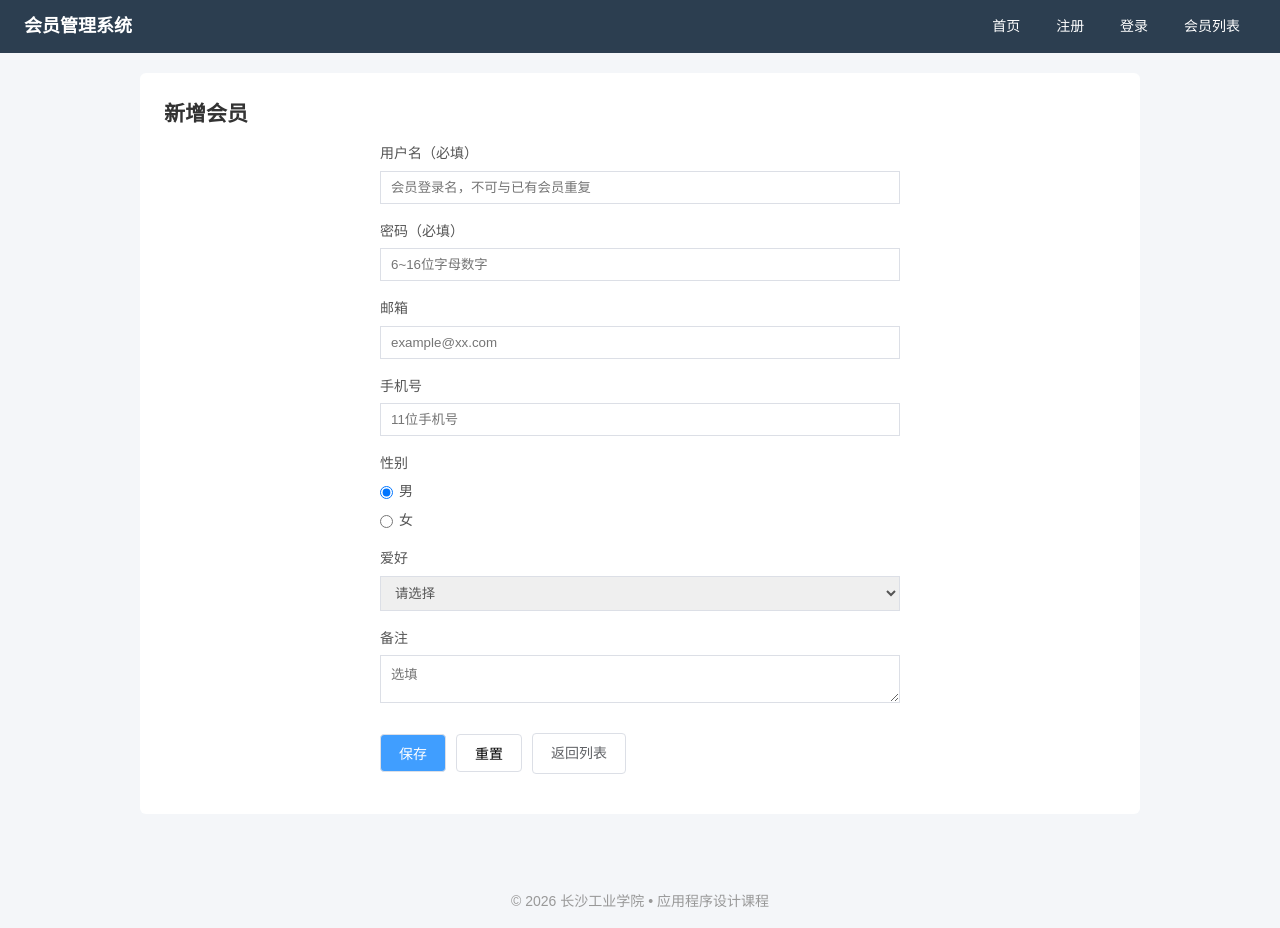
After one commit to wsj060618/member-web, a Java web app: page /add.jsp in a window 1280 px wide. The commit adds this page. Run offline with Tomcat 11, a stand-in JSP engine, Linux system fonts and the light colour scheme.

Commit message:
第六次实验：实现新增会员

```diff
--- a/src/main/java/com/perswsj/memberweb/pojo/Member.java
+++ b/src/main/java/com/perswsj/memberweb/pojo/Member.java
@@ -12,6 +12,8 @@ import java.io.Serializable;
 public class Member implements Serializable {
     private int id;
     private String uname;
+    /** 密码：对应 member 表的 password 列，新增会员时需要写入 */
+    private String password;
     private String email;
     private String phone;
     private String sex;
--- /dev/null
+++ b/src/main/webapp/add.jsp
@@ -0,0 +1,118 @@
+<%@ page contentType="text/html;charset=UTF-8" pageEncoding="UTF-8" %>
+<!DOCTYPE html>
+<html lang="zh-CN">
+<head>
+    <meta charset="UTF-8">
+    <title>新增会员 - 会员管理系统</title>
+    <%-- 沿用实验五的同一套 CSS 与顶部导航，保证各页面风格统一 --%>
+    <link rel="stylesheet" href="css/site.css">
+    <link rel="stylesheet" href="css/add.css">
+</head>
+<body>
+<header class="site-header">
+    <h1>会员管理系统</h1>
+    <nav>
+        <a href="main.html">首页</a>
+        <a href="register.html">注册</a>
+        <a href="login.jsp">登录</a>
+        <a href="member-list">会员列表</a>
+    </nav>
+</header>
+
+<div class="container">
+    <section class="card">
+        <h2>新增会员</h2>
+        <%-- method 必须为 post：数据写库属于修改操作，用 get 会把密码暴露在地址栏和访问日志里 --%>
+        <%-- action 指向新增会员 Servlet，由它在 doPost 中接收参数并写入 member 表 --%>
+        <form id="addForm" action="member-add" method="post">
+            <div class="form-item">
+                <label for="username">用户名（必填）</label>
+                <input type="text" id="username" name="username" placeholder="会员登录名，不可与已有会员重复" required>
+            </div>
+
+            <div class="form-item">
+                <label for="password">密码（必填）</label>
+                <input type="password" id="password" name="password" placeholder="6~16位字母数字" required>
+            </div>
+
+            <div class="form-item">
+                <label for="email">邮箱</label>
+                <input type="email" id="email" name="email" placeholder="example@xx.com">
+            </div>
+
+            <div class="form-item">
+                <label for="phone">手机号</label>
+                <input type="tel" id="phone" name="phone" placeholder="11位手机号">
+            </div>
+
+            <%-- 性别：指导书要求取值为 M/F，默认选中"男" --%>
+            <div class="form-item">
+                <label>性别</label>
+                <label class="radio-label">
+                    <input type="radio" id="gender_m" name="gender" value="M" checked>&nbsp;男
+                </label>
+                <label class="radio-label">
+                    <input type="radio" id="gender_f" name="gender" value="F">&nbsp;女
+                </label>
+            </div>
+
+            <div class="form-item">
+                <label for="hobby">爱好</label>
+                <select id="hobby" name="hobby">
+                    <option value="">请选择</option>
+                    <option value="reading">阅读</option>
+                    <option value="music">音乐</option>
+                    <option value="traveling">旅行</option>
+                    <option value="sports">运动</option>
+                    <option value="coding">编程</option>
+                </select>
+            </div>
+
+            <div class="form-item">
+                <label for="remark">备注</label>
+                <textarea id="remark" name="remark" placeholder="选填"></textarea>
+            </div>
+
+            <div class="form-item form-actions">
+                <input type="submit" class="btn btn-submit" value="保存">
+                <input type="reset" class="btn btn-reset" value="重置">
+                <%-- 返回列表：直接指向列表 Servlet，不依赖浏览器后退，避免回到已失效的表单状态 --%>
+                <a class="btn btn-back" href="member-list">返回列表</a>
+            </div>
+        </form>
+    </section>
+</div>
+
+<footer class="site-footer">
+    <p>&copy; 2026 长沙工业学院 • 应用程序设计课程</p>
+</footer>
+
+<%-- 用户名非空的前端校验：逐行注释说明每一步在做什么 --%>
+<script>
+    // 1. 获取表单元素对象
+    const addForm = document.querySelector('#addForm');
+
+    // 2. 为表单绑定提交事件
+    addForm.addEventListener('submit', (e) => {
+        // 2.1 获取用户名输入框
+        const usernameInput = document.querySelector('#username');
+
+        // 2.2 去掉首尾空格后若为空，说明用户没填或只敲了空格：提示并中止提交
+        if (usernameInput.value.trim() === '') {
+            alert('用户名不能为空');
+            usernameInput.focus();
+            e.preventDefault();
+            return;
+        }
+
+        // 2.3 用户名里存在空白字符时同样判为不合法（用户名中间不应带空格）
+        if (/\s/.test(usernameInput.value.trim())) {
+            alert('用户名不能包含空格');
+            usernameInput.focus();
+            e.preventDefault();
+        }
+    });
+</script>
+
+</body>
+</html>
--- /dev/null
+++ b/src/main/webapp/css/add.css
@@ -0,0 +1,53 @@
+@charset "UTF-8";
+
+/* 新增会员表单：在 site.css 的 .card / .form-item 基础上做少量补充 */
+
+/* 表单整体收窄并居中，输入框不会横跨 1000px 显得松散 */
+#addForm{
+    max-width: 520px;
+    margin: 12px auto 0;
+}
+
+/* 性别单选按钮不需要撑满整行，只保留点击热区 */
+.radio-label{
+    display: inline-block;
+    margin-right: 20px;
+    color: #606266;
+    cursor: pointer;
+}
+
+.radio-label input[type="radio"]{
+    width: auto;
+    margin-right: 2px;
+    vertical-align: middle;
+}
+
+/* 按钮行：三个按钮横向排开，返回列表与保存按钮区分主次 */
+.form-actions{
+    display: flex;
+    align-items: center;
+    gap: 10px;
+    margin-top: 24px;
+}
+
+.form-actions .btn{
+    cursor: pointer;
+    font-size: 14px;
+    font-family: inherit;
+}
+
+/* 返回列表：次要按钮，白底灰字，与保存（蓝色实心）形成主次对比 */
+.btn-back{
+    display: inline-block;
+    padding: 8px 18px;
+    border-radius: 4px;
+    border: 1px solid #dcdfe6;
+    background-color: #fff;
+    color: #606266;
+    text-decoration: none;
+}
+
+.btn-back:hover{
+    color: #409eff;
+    border-color: #409eff;
+}
--- a/src/main/webapp/detail.jsp
+++ b/src/main/webapp/detail.jsp
@@ -33,6 +33,8 @@
                     <tr><th>手机</th><td>${member.phone}</td></tr>
                     <tr><th>性别</th><td>${member.sexText}</td></tr>
                     <tr><th>爱好</th><td>${member.hobbyText}</td></tr>
+                    <%-- 备注：remark 列允许为 null，EL 取到 null 时输出空串，无需额外判空 --%>
+                    <tr><th>备注</th><td>${member.remark}</td></tr>
                 </table>
             </c:otherwise>
         </c:choose>
```
Also changed, not shown: src/main/java/com/perswsj/memberweb/dao/JdbcMemberDao.java (+54 -0 lines), src/main/java/com/perswsj/memberweb/dao/MemberDao.java (+9 -0 lines), src/main/java/com/perswsj/memberweb/exception/DuplicateUsernameException.java (added, +24 -0 lines), src/main/java/com/perswsj/memberweb/servlet/MemberAddServlet.java (added, +107 -0 lines), src/main/java/com/perswsj/memberweb/servlet/MemberListServlet.java (+8 -4 lines), src/main/webapp/js/member-list.js (+9 -39 lines), src/main/webapp/member-list.jsp (+11 -2 lines).
